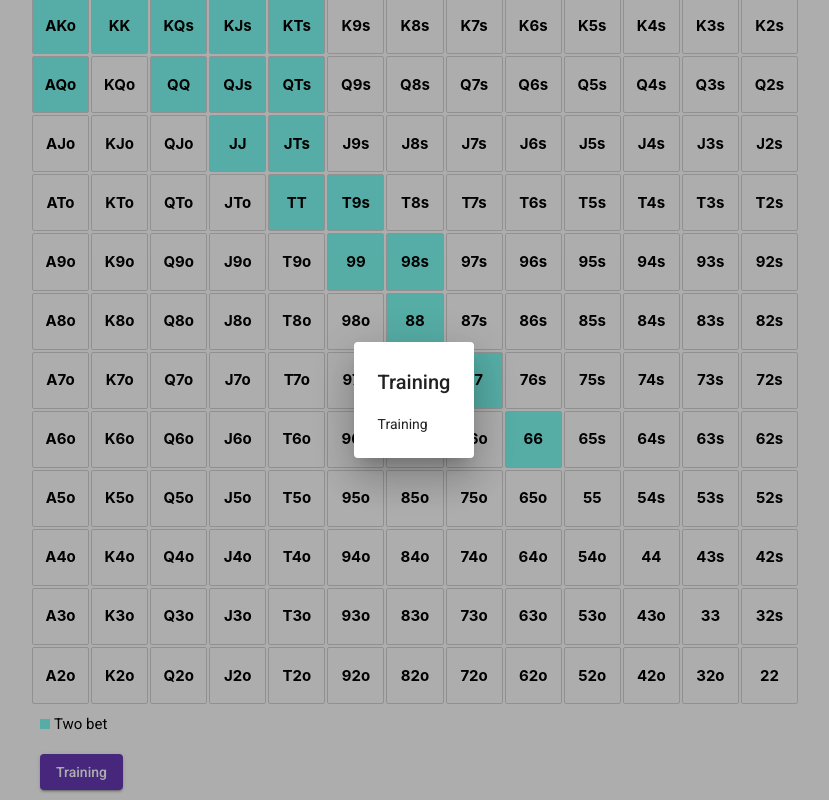
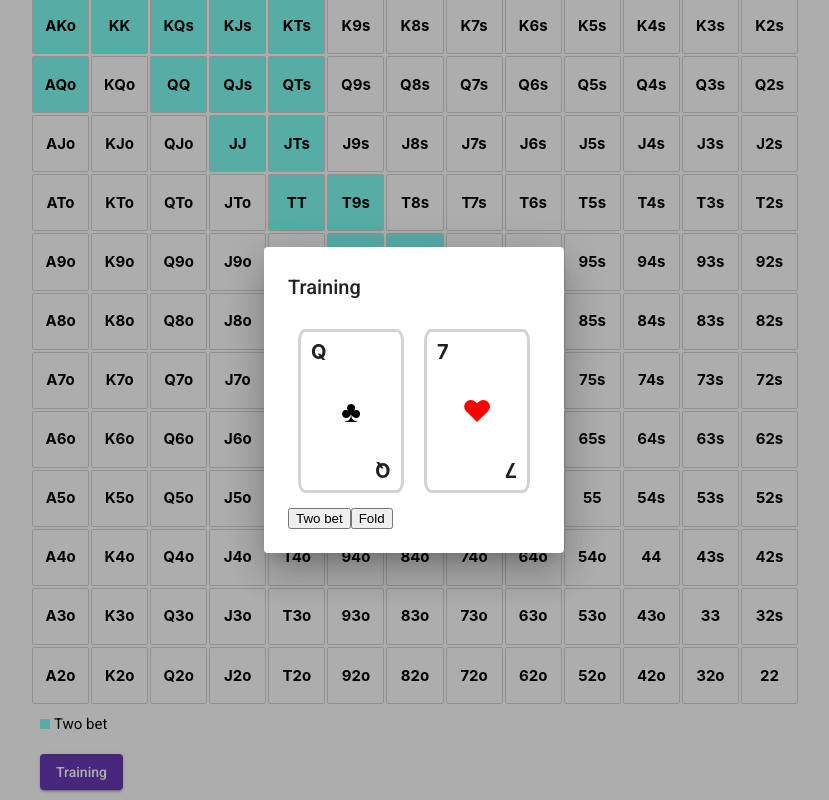
Before and after one commit to loatr-tech/poker, an Angular app: page / in a window 1280 px wide. Both pictures are taken after a click on the button "Training". Shown: the whole page, without its empty margins (226-1055 px from the left). Built offline with nearby package versions, Linux system fonts and the light colour scheme.

Commit message:
Show the card with suit and size

```diff
--- a/src/app/_utils/poker-constants.ts
+++ b/src/app/_utils/poker-constants.ts
@@ -14,6 +14,25 @@ export const POKER_ORDER: any = {
   '3': 11,
   '2': 12,
 };
+
+export const POKER_SUITS = [
+  {
+    symbol: '♦',
+    color: 'red'
+  },
+  {
+    symbol: '♥',
+    color: 'red'
+  },
+  {
+    symbol: '♣',
+    color: 'black'
+  },
+  {
+    symbol: '♠',
+    color: 'black'
+  },
+];
 
 export enum ACTION {
   LIMP = 'LIMP',
@@ -34,7 +53,7 @@ export const actionText = {
   [ACTION.TWO_BET]: 'Two bet',
   [ACTION.THREE_BET]: 'Three bet',
   [ACTION.FOUR_BET]: 'Four bet',
-  [ACTION.NULL]: '',
+  [ACTION.NULL]: 'Fold',
 }
 
 export enum POSITION {
--- a/src/app/app.module.ts
+++ b/src/app/app.module.ts
@@ -11,12 +11,14 @@ import { AppRoutingModule } from './app-routing.module';
 import { AppComponent } from './app.component';
 import { PokerChartComponent } from './poker-chart/poker-chart.component';
 import { PokerTrainingModalComponent } from './poker-training-modal/poker-training-modal.component';
+import { PokerCardComponent } from './poker-card/poker-card.component';
 
 @NgModule({
   declarations: [
     AppComponent,
     PokerChartComponent,
-    PokerTrainingModalComponent
+    PokerTrainingModalComponent,
+    PokerCardComponent
   ],
   imports: [
     BrowserModule.withServerTransition({ appId: 'serverApp' }),
--- /dev/null
+++ b/src/app/poker-card/poker-card.component.html
@@ -0,0 +1,11 @@
+<div class="pk-poker-card-container">
+  <span class="pk-poker-card-top-size">
+    {{this.pokerSize}}
+  </span>
+  <span class="pk-poker-card-symbol pk-poker-card-{{this.card.suit.color}}">
+    {{this.card.suit.symbol}}
+  </span>
+  <span class="pk-poker-card-bottom-size">
+    {{this.pokerSize}}
+  </span>
+</div>
--- /dev/null
+++ b/src/app/poker-card/poker-card.component.scss
@@ -0,0 +1,40 @@
+:host {
+  border: 3px solid lightgray;
+  margin: 10px;
+  display: inline-block;
+  border-radius: 7%;
+  max-width: 200px;
+  min-width: 100px;
+  .pk-poker-card-container {
+    width: 100%;
+    padding-top: 158.75%;
+    position: relative;
+    font-size: 20px;
+    font-weight: bold;
+    font-family: -apple-system, BlinkMacSystemFont, "Segoe UI", Roboto, "Helvetica Neue", Arial, "Noto Sans", sans-serif, "Apple Color Emoji", "Segoe UI Emoji", "Segoe UI Symbol", "Noto Color Emoji";
+    .pk-poker-card-top-size {
+      position: absolute;
+      top: 10px;
+      left: 10px;
+    }
+    .pk-poker-card-bottom-size {
+      position: absolute;
+      bottom: 10px;
+      right: 10px;
+      transform: rotate(180deg);
+    }
+    .pk-poker-card-symbol {
+      position: absolute;
+      top: 50%;
+      left: 50%;
+      transform: translate(-50%, -50%);
+      font-size: 30px;
+      &.pk-poker-card-red {
+        color: red;
+      }
+      &.pk-poker-card-black {
+        color: black;
+      }
+    }
+  }
+}
--- /dev/null
+++ b/src/app/poker-card/poker-card.component.ts
@@ -0,0 +1,22 @@
+import { Component, Input, OnInit } from '@angular/core';
+
+@Component({
+  selector: 'pk-poker-card',
+  templateUrl: './poker-card.component.html',
+  styleUrls: ['./poker-card.component.scss']
+})
+export class PokerCardComponent implements OnInit {
+
+  @Input() card: any = {};
+
+  get pokerSize() {
+    if (this.card.size === 'T') return '10';
+    else return this.card.size;
+  }
+
+  constructor() { }
+
+  ngOnInit(): void {
+  }
+
+}
--- a/src/app/poker-chart/poker-chart.component.ts
+++ b/src/app/poker-chart/poker-chart.component.ts
@@ -59,7 +59,10 @@ export class PokerChartComponent implements OnInit {
 
   startTraining() {
     this._dialog.open(PokerTrainingModalComponent, {
-      data: this.chartMatrix
+      data: {
+        hands: this.chartMatrix,
+        labels: this.labels,
+      }
     });
   }
 
--- a/src/app/poker-training-modal/poker-training-modal.component.html
+++ b/src/app/poker-training-modal/poker-training-modal.component.html
@@ -1,4 +1,21 @@
 <h2 mat-dialog-title>Training</h2>
 <mat-dialog-content>
-  Training
+  <!-- Cards -->
+  <section>
+    <pk-poker-card
+      [card]="this.currentHands.firstCard"
+    ></pk-poker-card>
+    <pk-poker-card
+      [card]="this.currentHands.secondCard"
+    ></pk-poker-card>
+  </section>
+
+  <!-- Actions -->
+  <section>
+    <button
+      *ngFor="let action of actions"
+    >
+      {{action.text}}
+    </button>
+  </section>
 </mat-dialog-content>
--- a/src/app/poker-training-modal/poker-training-modal.component.ts
+++ b/src/app/poker-training-modal/poker-training-modal.component.ts
@@ -1,7 +1,7 @@
 import { Component, Inject, OnInit } from '@angular/core';
 import { MAT_DIALOG_DATA } from '@angular/material/dialog';
 import { PokerHands } from '../_models/poker-hands';
-import { POKER_SIZE } from '../_utils/poker-constants';
+import { ACTION, POKER_SIZE, actionText, POKER_SUITS } from '../_utils/poker-constants';
 
 @Component({
   selector: 'pk-poker-training-modal',
@@ -10,16 +10,56 @@ import { POKER_SIZE } from '../_utils/poker-constants';
 })
 export class PokerTrainingModalComponent implements OnInit {
   chartMatrix: PokerHands[][] = [];
+  randomHands: string[] = [];
+  actions: any[] = [];
   trainingIndex = 0;
 
+  get currentHands(): any {
+    if (this.randomHands.length) {
+      const [firstSize, secondSize, suit] = this.randomHands[this.trainingIndex].split('');
+      const pokerSuits = [...POKER_SUITS];
+      // Shuffle
+      for (let i = pokerSuits.length - 1; i > 0; i--) {
+        const j = Math.floor(Math.random() * (i + 1));
+        [pokerSuits[i], pokerSuits[j]] = [pokerSuits[j], pokerSuits[i]];
+      }
+      let currentSuits: any[] = [];
+      if (suit === 's') {
+        currentSuits = [pokerSuits[0], pokerSuits[0]];
+      } else {
+        currentSuits = [pokerSuits[0], pokerSuits[1]];
+      }
+      return {
+        firstCard: {
+          size: firstSize,
+          suit: currentSuits[0],
+        },
+        secondCard: {
+          size: secondSize,
+          suit: currentSuits[1],
+        }
+      }
+    } else {
+      return null
+    }
+  }
+
   constructor(
-    @Inject(MAT_DIALOG_DATA) private _data: PokerHands[][]
+    @Inject(MAT_DIALOG_DATA) private _data: any
   ) {
-    this.chartMatrix = this._data;
+    this.chartMatrix = this._data.hands;
+    this.actions = [
+      ...this._data.labels,
+      {
+        action: ACTION.NULL,
+        text: actionText[ACTION.NULL]
+      }
+    ];
   }
 
   ngOnInit(): void {
     this._randomHandsGenerator();
+    this._getPotentialActions();
   }
 
   private _randomHandsGenerator() {
@@ -42,6 +82,11 @@ export class PokerTrainingModalComponent implements OnInit {
       [randomHands[i], randomHands[j]] = [randomHands[j], randomHands[i]];
     }
 
+    this.randomHands = randomHands;
     console.log(randomHands);
   }
+
+  private _getPotentialActions() {
+
+  }
 }
```
Also changed, not shown: 1 other file (tests, documents, lock files or other folders).
